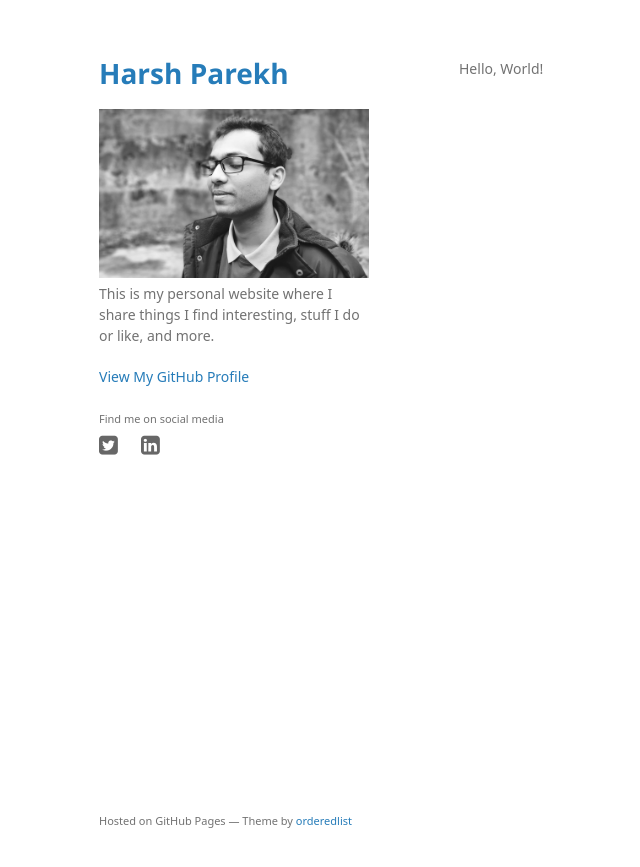
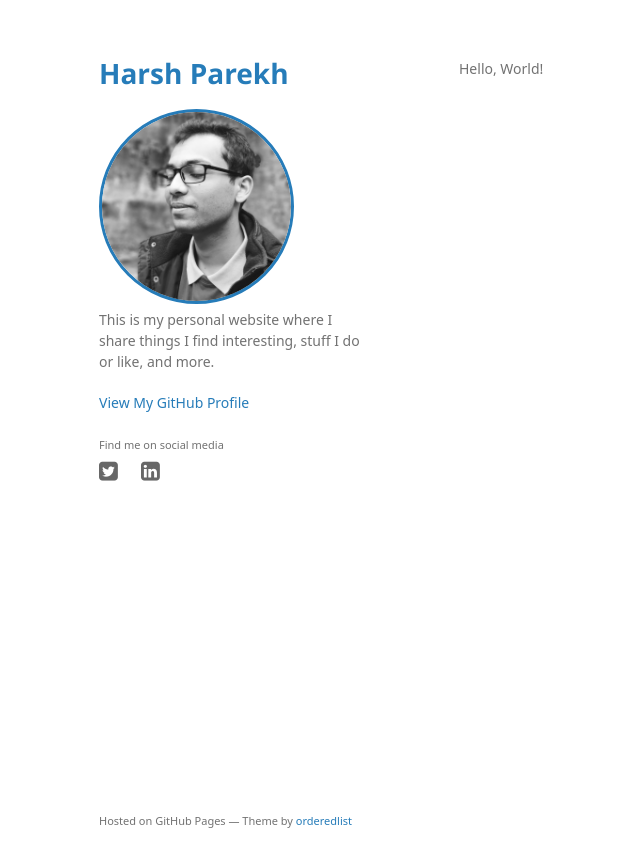
Before and after one commit to hXtreme/hxtreme.github.io, a Jekyll site: the page built from index.md, in a window 1280 px wide. Shown: the top 867 px of the page, without its empty margins (111-751 px from the left). Built offline with Jekyll 4.4.1, drawn with Linux system fonts in a browser that asks for light colours; some web fonts are replaced; a script that is not in the unit is left out.

Commit message:
Closes #7 (#13)

```diff
--- a/_includes/header.html
+++ b/_includes/header.html
@@ -3,7 +3,7 @@
     <a href="{{ "/" | absolute_url }}">{{ site.title | default: site.github.repository_name }}</a>
   </h1>
   {% if site.logo %}
-    <img src="{{site.logo | relative_url}}" alt="Logo" />
+    <img id="logo" src="{{site.logo | relative_url}}" alt="Logo" />
   {% endif %}
 
   <p>{{ site.description | default: site.github.project_tagline }}</p>
--- a/assets/css/style.scss
+++ b/assets/css/style.scss
@@ -17,3 +17,9 @@
   border: none;
   width: min-content;
 }
+
+#logo {
+  border: solid medium #267CB9;
+  border-radius: 50%;
+  max-width: 70%;
+}
```
Also changed, not shown: assets/img/logo.png.
